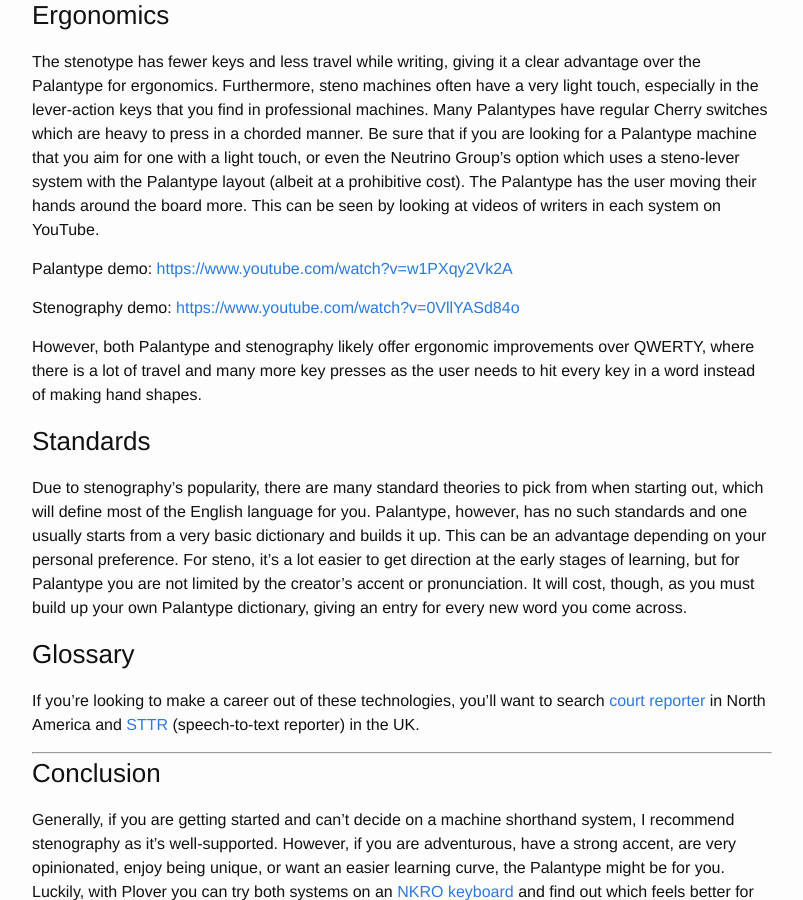
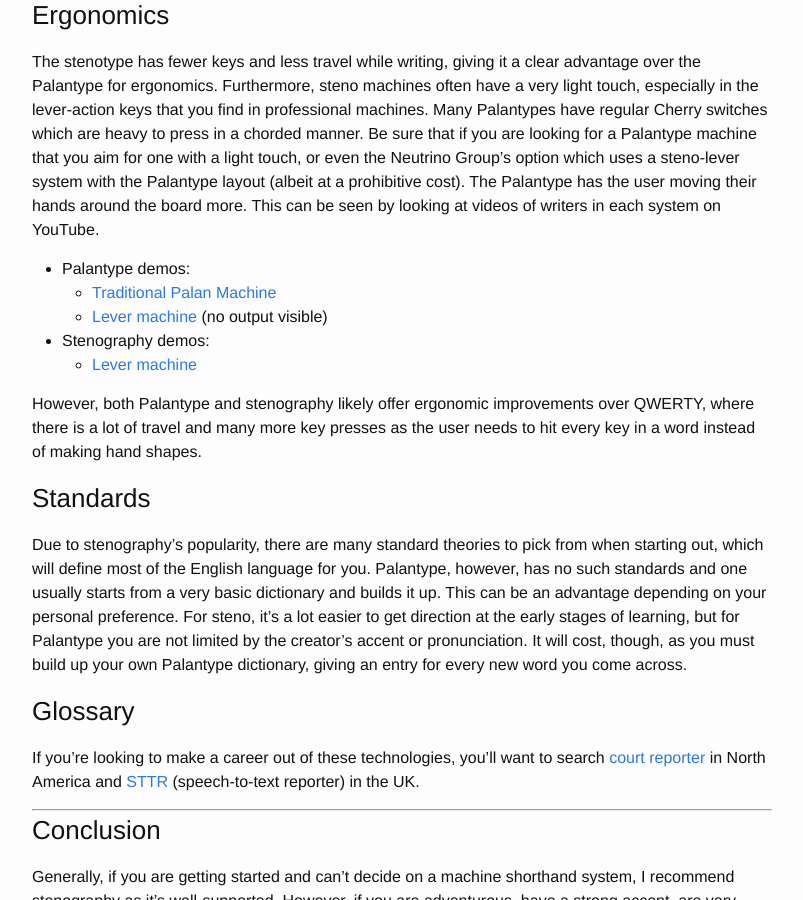
Before and after one commit to openstenoproject/palantype, a Jekyll site: the page built from _posts/2016-08-21-palan-versus-steno.md, in a window 1280 px wide and 900 px high, scrolled down 829 px. Shown: the whole window, without its empty margins (238-1041 px from the left). Built offline with Jekyll 4.4.1, drawn with Linux system fonts in a browser that asks for light colours.

Commit message:
Add lever palantype video

```diff
--- a/_posts/2016-08-21-palan-versus-steno.md
+++ b/_posts/2016-08-21-palan-versus-steno.md
@@ -28,9 +28,11 @@ Stenography has fewer keys than the Palantype, but that means that the Palantype
 
 The stenotype has fewer keys and less travel while writing, giving it a clear advantage over the Palantype for ergonomics. Furthermore, steno machines often have a very light touch, especially in the lever-action keys that you find in professional machines. Many Palantypes have regular Cherry switches which are heavy to press in a chorded manner. Be sure that if you are looking for a Palantype machine that you aim for one with a light touch, or even the Neutrino Group's option which uses a steno-lever system with the Palantype layout (albeit at a prohibitive cost). The Palantype has the user moving their hands around the board more. This can be seen by looking at videos of writers in each system on YouTube.
 
-Palantype demo: <https://www.youtube.com/watch?v=w1PXqy2Vk2A>
-
-Stenography demo: <https://www.youtube.com/watch?v=0VllYASd84o>
+- Palantype demos:
+  - [Traditional Palan Machine](https://www.youtube.com/watch?v=w1PXqy2Vk2A)
+  - [Lever machine](https://youtu.be/pH1tHVzhNVU) (no output visible)
+- Stenography demos:
+  - [Lever machine](https://www.youtube.com/watch?v=0VllYASd84o)
 
 However, both Palantype and stenography likely offer ergonomic improvements over QWERTY, where there is a lot of travel and many more key presses as the user needs to hit every key in a word instead of making hand shapes.
 
```
